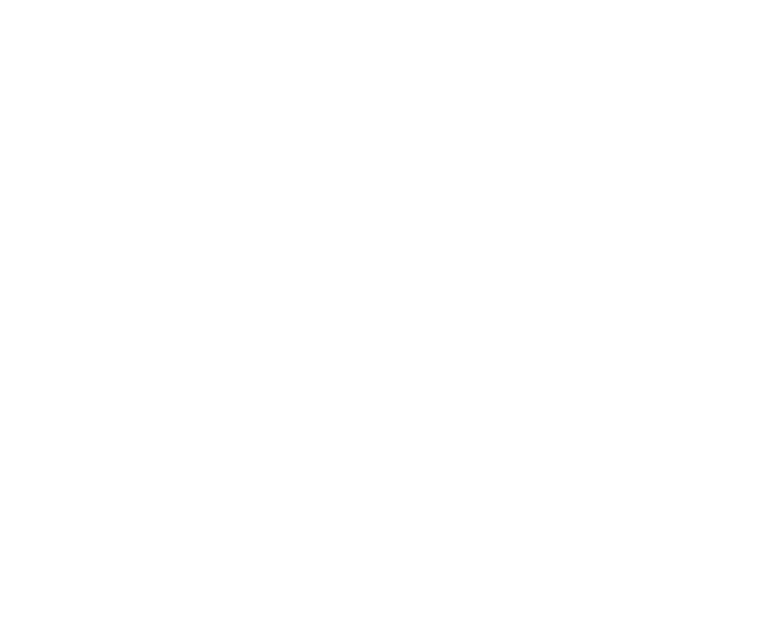
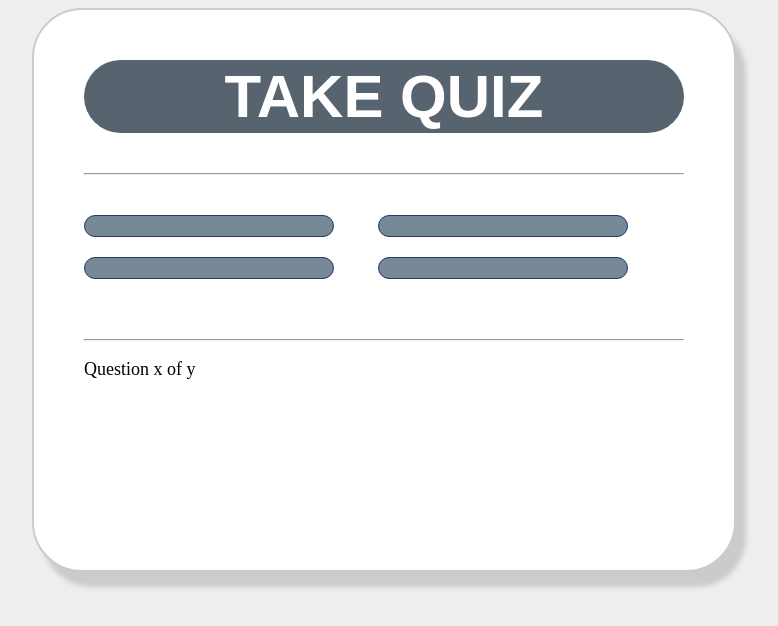
Before and after one commit to eclecticus/objectoriented, a website: page index.html in a window 1280 px wide. Shown: the whole page, without its empty margins (256-1034 px from the left). Drawn offline with Linux system fonts and the light colour scheme.

Commit message:
create page structure

```diff
--- a/index.html
+++ b/index.html
@@ -1,12 +1,32 @@
 <!DOCTYPE html>
 <html lang="en">
   <head>
-    <title>OBJECT ORIENTED PROGRAMMING</title>
+    <title>Quiz</title>
     <meta charset="UTF-8">
     <meta name="viewport" content="width=device-width, initial-scale=1">
     <link href="style.css" rel="stylesheet">
   </head>
   <body>
+    <div class="grid">
+      <div id="quiz">
+        <h1>TAKE QUIZ</h1>
+        <hr style="margin-bottom: 20px;">
 
+        <p id="questions"></p>
+
+        <div class="buttons">
+          <button id="btn0"><span id="choice0"></span></button>
+          <button id="btn1"><span id="choice1"></span></button>
+          <button id="btn2"><span id="choice2"></span></button>
+          <button id="btn3"><span id="choice3"></span></button>
+
+          <hr style="margin-top: 50px">
+
+          <footer>
+            <p id="progress">Question x of y</p>
+          </footer>
+        </div>
+      </div>
+    </div>
   </body>
 </html>
--- a/style.css
+++ b/style.css
@@ -0,0 +1,59 @@
+body {
+  background-color: #eeeeee;
+}
+
+.grid {
+  width: 600px;
+  height: 500px;
+  margin: 0 auto;
+  background-color: #fff;
+  padding: 10px 50px 50px 50px;
+  border-radius: 50px;
+  border: 2px solid #cbcbcb;
+  box-shadow: 10px 15px 5px #cbcbcb;
+}
+
+.grid h1 {
+  font-family: sans-serif;
+  background-color: #57636e;
+  font-size: 60px;
+  text-align: center;
+  color: #fff;
+  padding: 2px 0px;
+  border-radius: 50px;
+}
+
+.grid #question {
+  font-family: sans-serif;
+  font-size: 30px;
+  color: #5a6772;
+}
+
+.buttons {
+  margin-top: 30px;
+}
+
+#btn0, #btn1, #btn2, #btn3 {
+  background-color: #778897;
+  width: 250px;
+  font-size: 20px;
+  color: #fff;
+  border: 1px solid #1d3c6a;
+  border-radius: 50px;
+  margin: 10px 40px 10px 0px;
+  padding: 10px 10px;
+}
+
+#progress {
+  color: #000000;
+  font-size: 18px;
+}
+
+#btn0:hover, #btn1:hover, #btn2:hover, #btn3:hover {
+  cursor: pointer;
+  background-color: #57636e
+}
+
+#btn0:focus, #btn1:focus, #btn2:focus, #btn3:focus {
+  outline: 0;
+}
```
